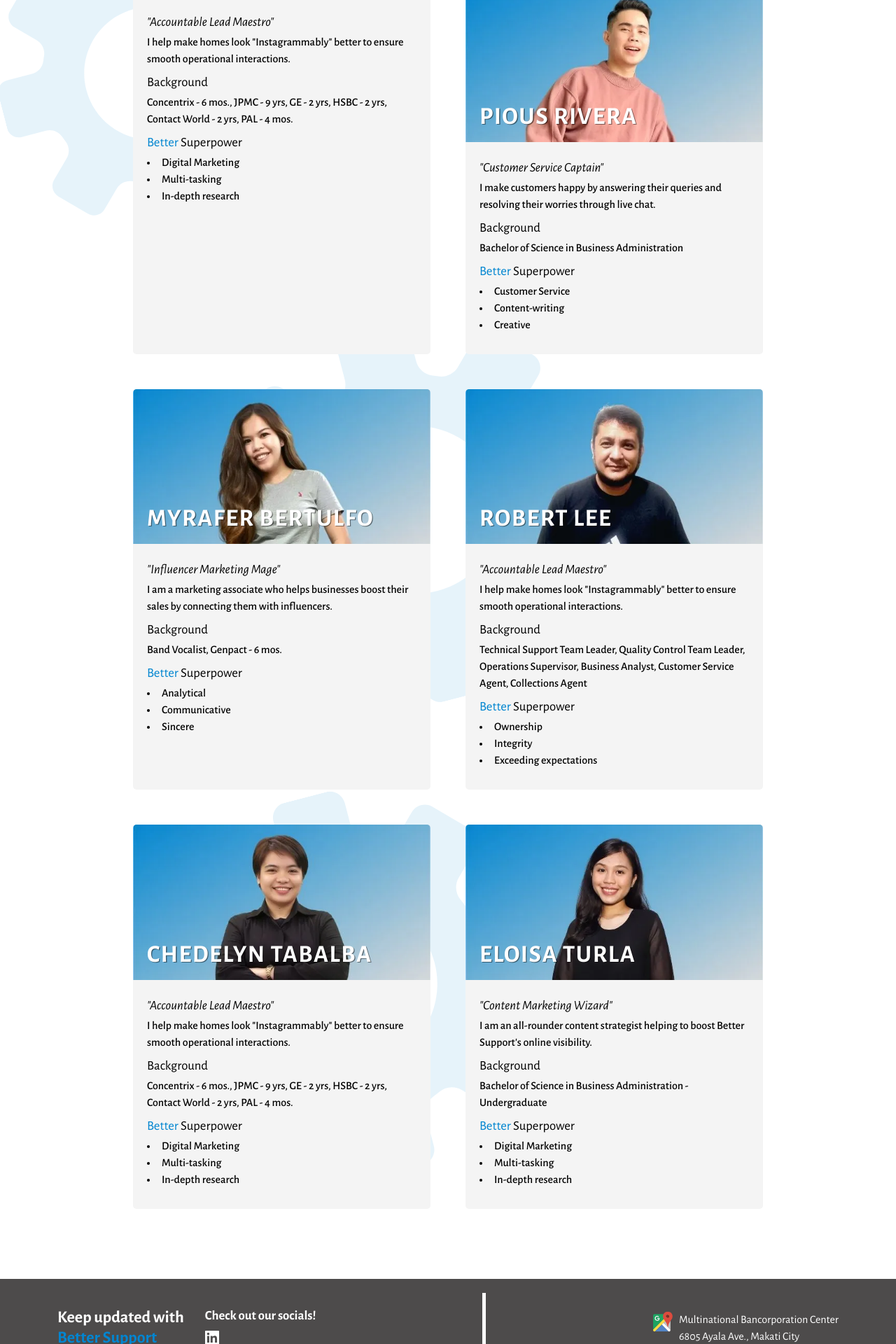
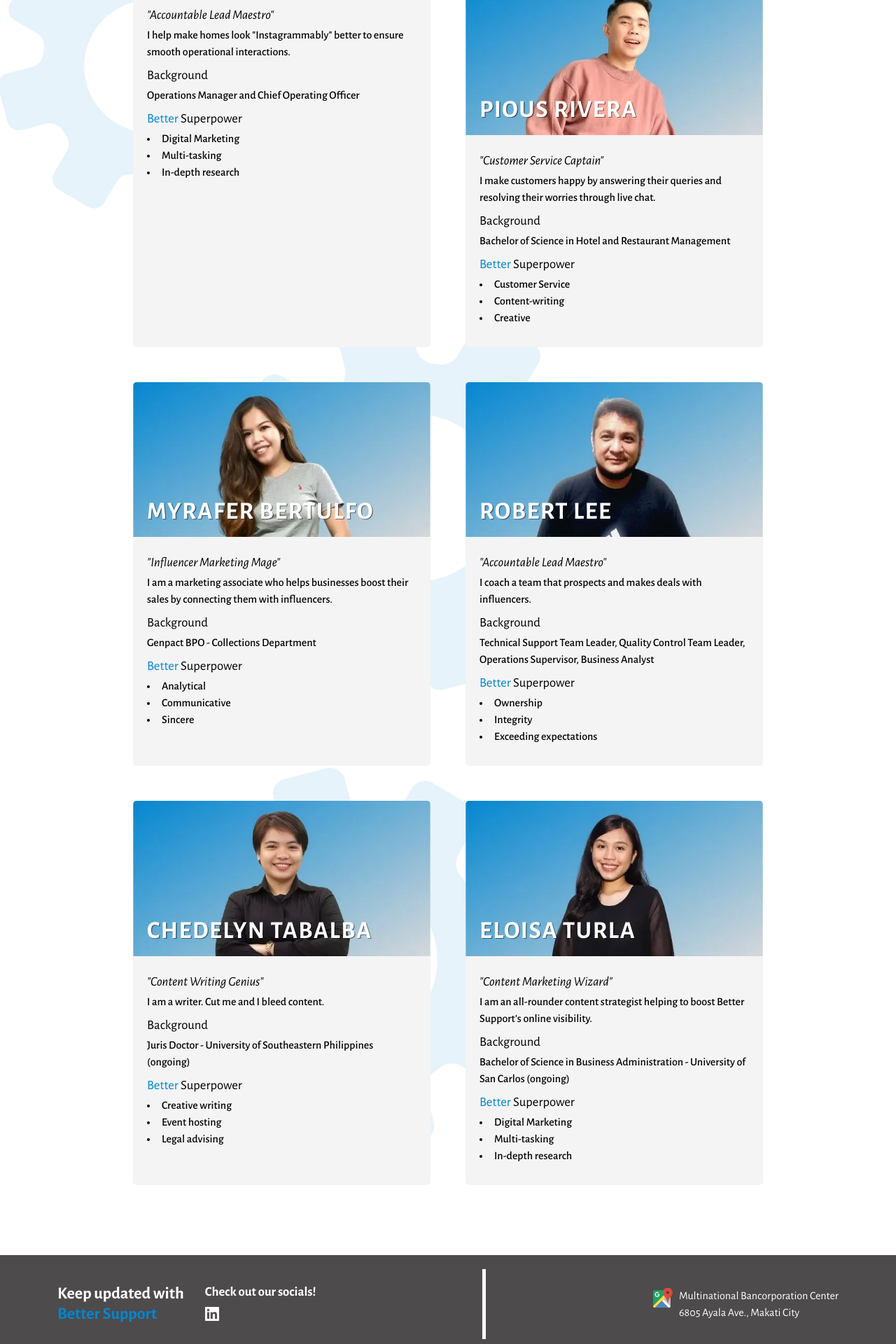
Before and after one commit to alagbaychabenjade24/sample-netlify, a React (Create React App) app: page /why-us in a window 1280 px wide. Shown: the part 740-2660 px from the top of the page at 70% size. Built offline with nearby package versions, Linux system fonts and the light colour scheme.

Commit message:
added all erequests

```diff
--- a/src/Global.scss
+++ b/src/Global.scss
@@ -23,7 +23,7 @@
 		rgba(1, 133, 208, 1) 100%
 	);
 	height: 150px;
-	margin-top: 71px;
+	margin-top: 61px;
 
 	.title {
 		font-size: 45px;
--- a/src/components/Member.jsx
+++ b/src/components/Member.jsx
@@ -44,10 +44,7 @@ const Member = () => {
 
 					<h3 className='background'>Background</h3>
 
-					<p>
-						Concentrix - 6 mos., JPMC - 9 yrs, GE - 2 yrs, HSBC - 2 yrs,
-						Contact World - 2 yrs, PAL - 4 mos.
-					</p>
+					<p>Operations Manager and Chief Operating Officer</p>
 
 					<h3 className='lists'>
 						<span className='highlight'>Better</span> Superpower
@@ -80,7 +77,7 @@ const Member = () => {
 
 					<h3 className='background'>Background</h3>
 
-					<p>Bachelor of Science in Business Administration</p>
+					<p>Bachelor of Science in Hotel and Restaurant Management</p>
 
 					<h3 className='lists'>
 						<span className='highlight'>Better</span> Superpower
@@ -116,7 +113,7 @@ const Member = () => {
 
 					<h3 className='background'>Background</h3>
 
-					<p>Band Vocalist, Genpact - 6 mos. </p>
+					<p>Genpact BPO - Collections Department</p>
 
 					<h3 className='lists'>
 						<span className='highlight'>Better</span> Superpower
@@ -143,16 +140,15 @@ const Member = () => {
 					<h3 className='position'>"Accountable Lead Maestro"</h3>
 
 					<p>
-						I help make homes look "Instagrammably" better to ensure
-						smooth operational interactions.
+						I coach a team that prospects and makes deals with
+						influencers.
 					</p>
 
 					<h3 className='background'>Background</h3>
 
 					<p>
 						Technical Support Team Leader, Quality Control Team Leader,
-						Operations Supervisor, Business Analyst, Customer Service
-						Agent, Collections Agent
+						Operations Supervisor, Business Analyst
 					</p>
 
 					<h3 className='lists'>
@@ -180,18 +176,15 @@ const Member = () => {
 				</div>
 
 				<div className='member__bio'>
-					<h3 className='position'>"Accountable Lead Maestro"</h3>
+					<h3 className='position'>"Content Writing Genius"</h3>
 
-					<p>
-						I help make homes look "Instagrammably" better to ensure
-						smooth operational interactions.
-					</p>
+					<p>I am a writer. Cut me and I bleed content.</p>
 
 					<h3 className='background'>Background</h3>
 
 					<p>
-						Concentrix - 6 mos., JPMC - 9 yrs, GE - 2 yrs, HSBC - 2 yrs,
-						Contact World - 2 yrs, PAL - 4 mos.
+						Juris Doctor - University of Southeastern Philippines
+						(ongoing)
 					</p>
 
 					<h3 className='lists'>
@@ -199,11 +192,11 @@ const Member = () => {
 					</h3>
 
 					<ul>
-						<li>Digital Marketing</li>
+						<li>Creative writing</li>
 
-						<li>Multi-tasking</li>
+						<li>Event hosting</li>
 
-						<li>In-depth research </li>
+						<li>Legal advising</li>
 					</ul>
 				</div>
 			</div>
@@ -220,13 +213,14 @@ const Member = () => {
 
 					<p>
 						I am an all-rounder content strategist helping to boost Better
-						Support's online visibility.{' '}
+						Support's online visibility.
 					</p>
 
 					<h3 className='background'>Background</h3>
 
 					<p>
-						Bachelor of Science in Business Administration - Undergraduate{' '}
+						Bachelor of Science in Business Administration - University of
+						San Carlos (ongoing)
 					</p>
 
 					<h3 className='lists'>
--- a/src/pages/Home.jsx
+++ b/src/pages/Home.jsx
@@ -16,7 +16,7 @@ import ScaleFasterIcon from '../icons/scale-faster-better-support.svg';
 import ScaleFasterHoverIcon from '../icons/scale-faster-hover-better-support.webp';
 import CostSavingIcon from '../icons/cost-saving-better-support.svg';
 import PetliClientLogo from '../icons/petli-better-support.png';
-import PacClientLogo from '../icons/pac-better-support.jpg';
+import PacClientLogo from '../icons/pac-better-support.png';
 import QuotationIcon from '../icons/quotation-better-support.svg';
 import CogWheelIcon from '../icons/cogwheel-better-support.svg';
 
@@ -127,7 +127,7 @@ const Home = () => {
 
 					<Link to='/better-services'>
 						<MdSettings />
-						Shoot!
+						Read More
 					</Link>
 				</div>
 			</section>
@@ -251,12 +251,18 @@ const Home = () => {
 						</p>
 
 						<div>
+							<a
+								href='https://www.petli.app/'
+								target='_blank'
+								rel='noreferrer'
+							>
 								<div className='line'></div>
 
 								<img
 									src={PetliClientLogo}
 									alt='Testimonial Client Logo | Better Support'
 								/>
+							</a>
 						</div>
 
 						<img
@@ -281,12 +287,18 @@ const Home = () => {
 						</p>
 
 						<div>
+							<a
+								href='https://www.poweraware.com/en'
+								target='_blank'
+								rel='noreferrer'
+							>
 								<span className='line'></span>
 
 								<img
 									src={PacClientLogo}
 									alt='Testimonial Client Logo | Better Support'
 								/>
+							</a>
 						</div>
 					</div>
 				</div>
--- a/src/styles/Home.scss
+++ b/src/styles/Home.scss
@@ -1,5 +1,5 @@
 .home {
-	margin-top: 71px;
+	margin-top: 61px;
 
 	#home {
 		display: flex;
@@ -104,7 +104,7 @@
 			a {
 				display: flex;
 				align-items: center;
-				font-size: 14px;
+				font-size: 16px;
 				font-weight: 700;
 				color: white;
 				background-color: #0185d0;
@@ -117,6 +117,13 @@
 				svg {
 					font-size: 20px;
 					margin-right: 5px;
+					transition: 0.5s ease-in-out;
+				}
+
+				&:hover {
+					svg {
+						transform: rotate(360deg);
+					}
 				}
 			}
 		}
@@ -294,6 +301,8 @@
 
 			div {
 				position: relative;
+
+				a {
 					display: flex;
 					align-items: center;
 					justify-content: flex-end;
@@ -307,6 +316,7 @@
 
 					img {
 						width: 70px;
+					}
 				}
 			}
 
--- a/src/styles/Navigation.scss
+++ b/src/styles/Navigation.scss
@@ -1,9 +1,9 @@
 header {
 	position: fixed;
 	top: 0;
-	background-color: #202020;
+	background-color: #4d4b4b;
 	width: 100%;
-	padding: 10px 0;
+	padding: 5px 0;
 	z-index: 9;
 
 	nav {
--- a/src/styles/Services.scss
+++ b/src/styles/Services.scss
@@ -81,9 +81,8 @@
 			border: 3px solid #0185d0;
 			border-radius: 5px;
 			width: 100%;
-			max-width: max-content;
+			max-width: 650px;
 			padding: 20px;
-			margin: 0 auto;
 
 			img {
 				width: 100px;
```
Also changed, not shown: src/icons/pac-better-support.jpg (deleted), src/icons/pac-better-support.png (added). Lines whose indentation alone changed are shown as unchanged.
